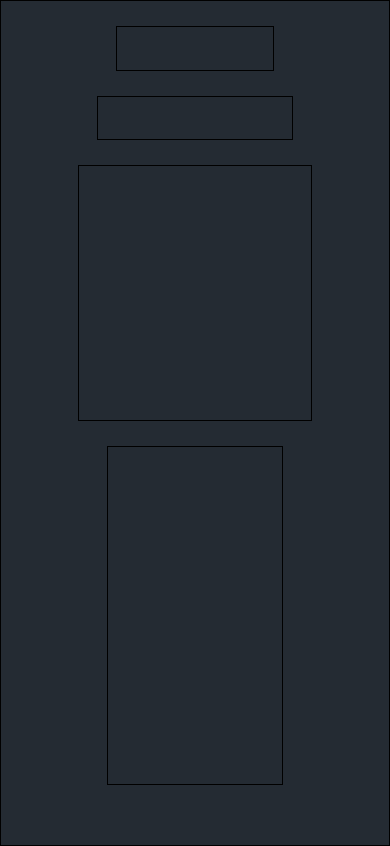
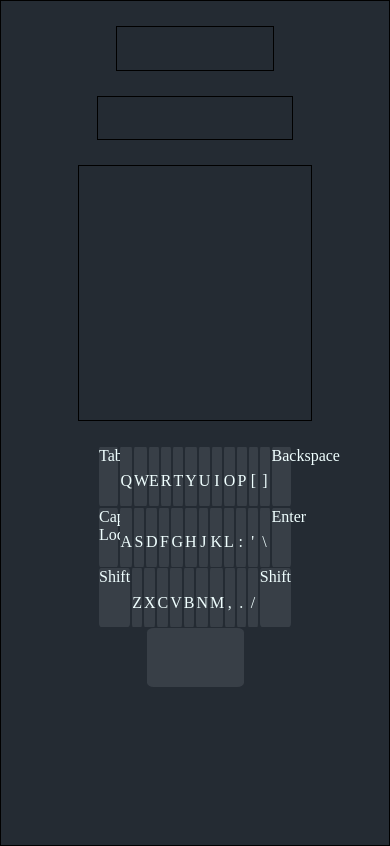
Before and after one commit to yur-ochka/Typing-trainer, a plain HTML site: page main.html in a window 390 px wide. Drawn offline with Linux system fonts and the light colour scheme.

Commit message:
Added responsive keyboard for users to see their typing

```diff
--- a/main.html
+++ b/main.html
@@ -11,7 +11,57 @@
         <div class="settings"></div>
         <div class="info"></div>
         <div class="textArea"></div>
-        <div class="keyboard"></div>
+        <div class="keyboard">
+            <div class="keyboard-row">
+                <div class="Tab">Tab</div>
+                <div class="KeyQ">Q</div>
+                <div class="KeyW">W</div>
+                <div class="KeyE">E</div>
+                <div class="KeyR">R</div>
+                <div class="KeyT">T</div>
+                <div class="KeyY">Y</div>
+                <div class="KeyU">U</div>
+                <div class="KeyI">I</div>
+                <div class="KeyO">O</div>
+                <div class="KeyP">P</div>
+                <div class="BracketLeft">[</div>
+                <div class="BracketRight">]</div>
+                <div class="Backspace">Backspace</div>
+            </div>
+            <div class="keyboard-row">
+                <div class="CapsLock">Caps Lock</div>
+                <div class="KeyA">A</div>
+                <div class="KeyS">S</div>
+                <div class="KeyD">D</div>
+                <div class="KeyF">F</div>
+                <div class="KeyG">G</div>
+                <div class="KeyH">H</div>
+                <div class="KeyJ">J</div>
+                <div class="KeyK">K</div>
+                <div class="KeyL">L</div>
+                <div class="Semicolon">:</div>
+                <div class="Quote">'</div>
+                <div class="Backslash">\</div>
+                <div class="Enter">Enter</div>
+            </div>
+            <div class="keyboard-row">
+                <div class="ShiftLeft">Shift</div>
+                <div class="KeyZ">Z</div>
+                <div class="KeyX">X</div>
+                <div class="KeyC">C</div>
+                <div class="KeyV">V</div>
+                <div class="KeyB">B</div>
+                <div class="KeyN">N</div>
+                <div class="KeyM">M</div>
+                <div class="Comma">,</div>
+                <div class="Period">.</div>
+                <div class="Slash">/</div>
+                <div class="ShiftRight">Shift</div>
+            </div>
+            <div class="keyboard-row">
+                <div class="Space"></div>
+            </div>
+        </div>
     </div>
     <script src="script.js"></script>
 </body>
--- a/script.js
+++ b/script.js
@@ -0,0 +1,13 @@
+document.addEventListener('keydown', function(event) {
+    var keyCode = event.code;
+    console.log('Key pressed:', keyCode);
+    const key = document.querySelector(`.${keyCode}`);
+    key.style.background = `#1e2125`;
+});
+
+document.addEventListener('keyup', function(event) {
+    var keyCode = event.code;
+    console.log('Key released:', keyCode);
+    const key = document.querySelector(`.${keyCode}`);
+    key.style.background = `#383f47`;
+});
--- a/style.css
+++ b/style.css
@@ -37,9 +37,58 @@ body{
 }
 
 .keyboard{
-    width: 45%;
-    height: 40vh;
-    border: 1px solid black;
+    width: 50%;
+    height: 32vh;
     display: flex;
+    flex-direction: column;
     margin-top: 3vh;
 }
+
+.keyboard-row{
+    height: 7.2vh;
+    width: 100%;
+    display: flex;
+    flex-direction: row;
+
+}
+
+
+.KeyQ, .KeyW, .KeyE, .KeyR, .KeyT, .KeyY, .KeyU, .KeyI, .KeyO, .KeyP, .BracketLeft, .BracketRight,
+.KeyA, .KeyS, .KeyD, .KeyF, .KeyG, .KeyH, .KeyJ, .KeyK, .KeyL, .Semicolon, .Quote, .Backslash,
+.KeyZ, .KeyX, .KeyC, .KeyV, .KeyB, .KeyN, .KeyM, .Comma, .Period, .Slash
+{
+    width: 6.66%;
+    height: 4vh;
+    text-align: center;
+    padding-top: 3vh;
+    background:#383f47;
+    border-radius: 7%;
+    margin: 1px;
+}
+
+.Tab, .Backspace, .CapsLock, .Enter
+{
+    width: 10.04%;
+    height: 7vh;
+    background:#383f47;
+    border-radius: 7%;
+    margin: 1px;
+}
+
+.ShiftLeft, .ShiftRight
+{
+    width: 16.7%;
+    height: 7vh;
+    background:#383f47;
+    border-radius: 7%;
+    margin: 1px;
+}
+
+.Space
+{
+    width: 50%;
+    height: 7vh;
+    margin-left: 25%;
+    background:#383f47;
+    border-radius: 7%;
+}
```
